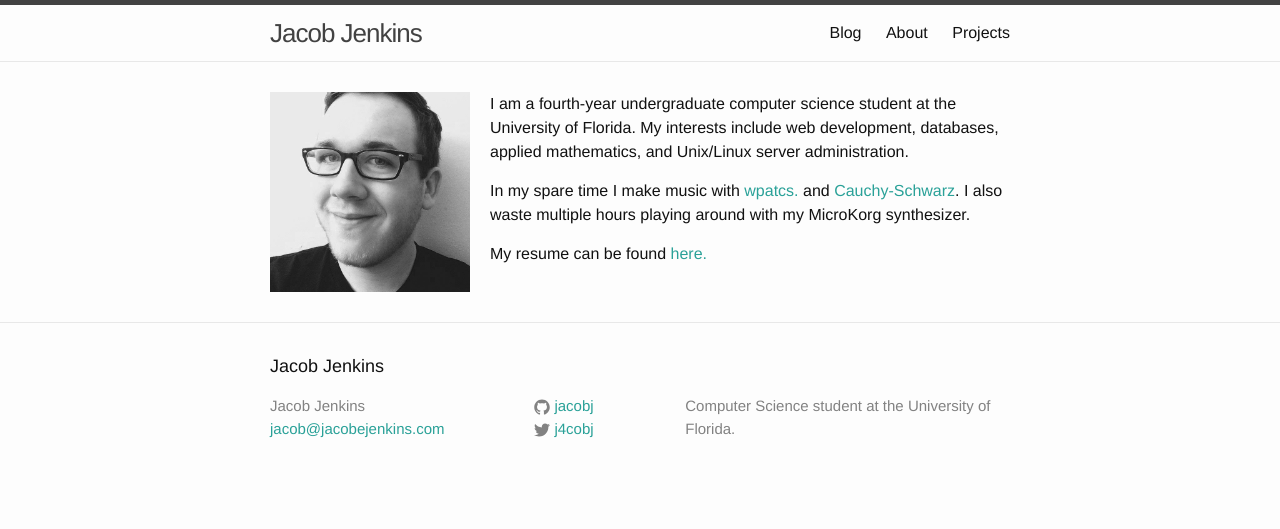
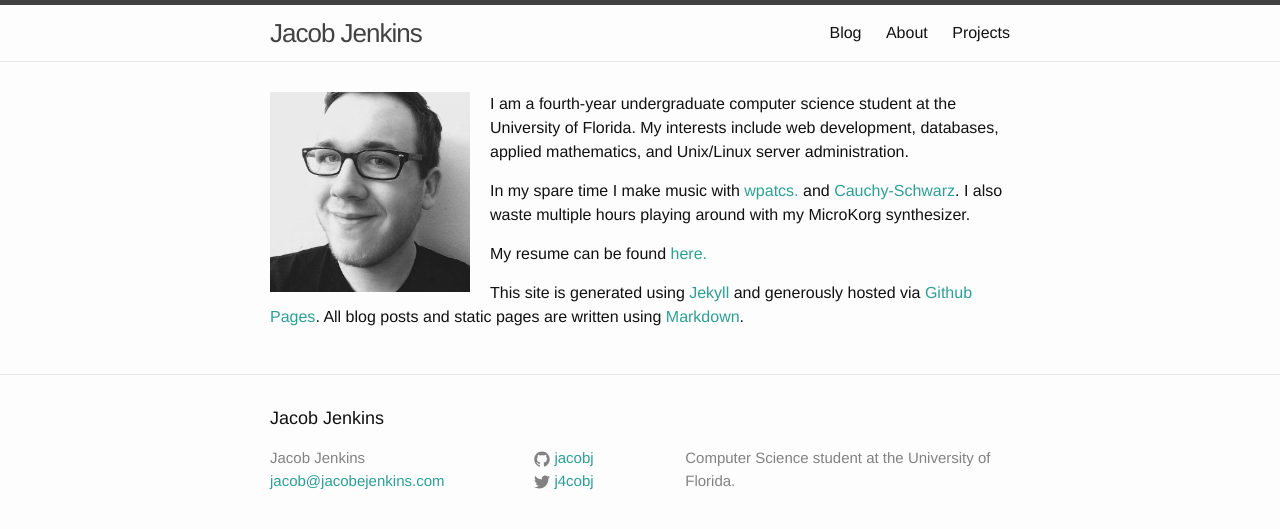
Before and after one commit to jacobj/jacobj.github.io, a Jekyll site: the page built from index.md, in a window 1280 px wide. Shown: the top 529 px of the page. Built offline with Jekyll 4.4.1, drawn with Linux system fonts in a browser that asks for light colours.

Commit message:
Updated about page.

```diff
--- a/index.md
+++ b/index.md
@@ -14,3 +14,6 @@ In my spare time I make music with [wpatcs.](http://wpatcs.bandcamp.com) and
 playing around with my MicroKorg synthesizer.
 
 My resume can be found [here.](img/Resume.pdf)
+
+This site is generated using [Jekyll](http://jekyllrb.com/) and generously
+hosted via [Github Pages](https://pages.github.com/). All blog posts and static pages are written using [Markdown](http://daringfireball.net/projects/markdown/).
```
